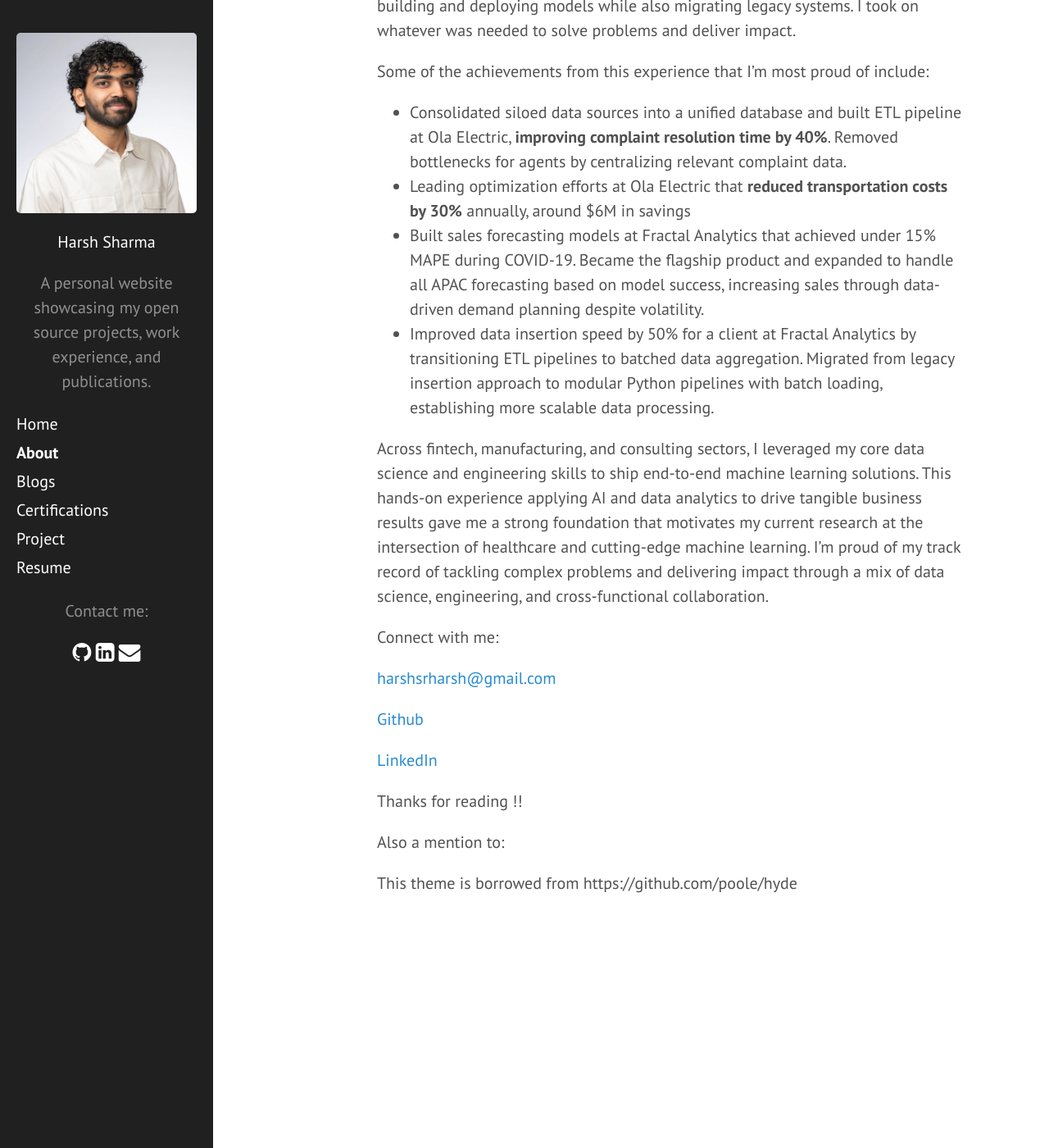
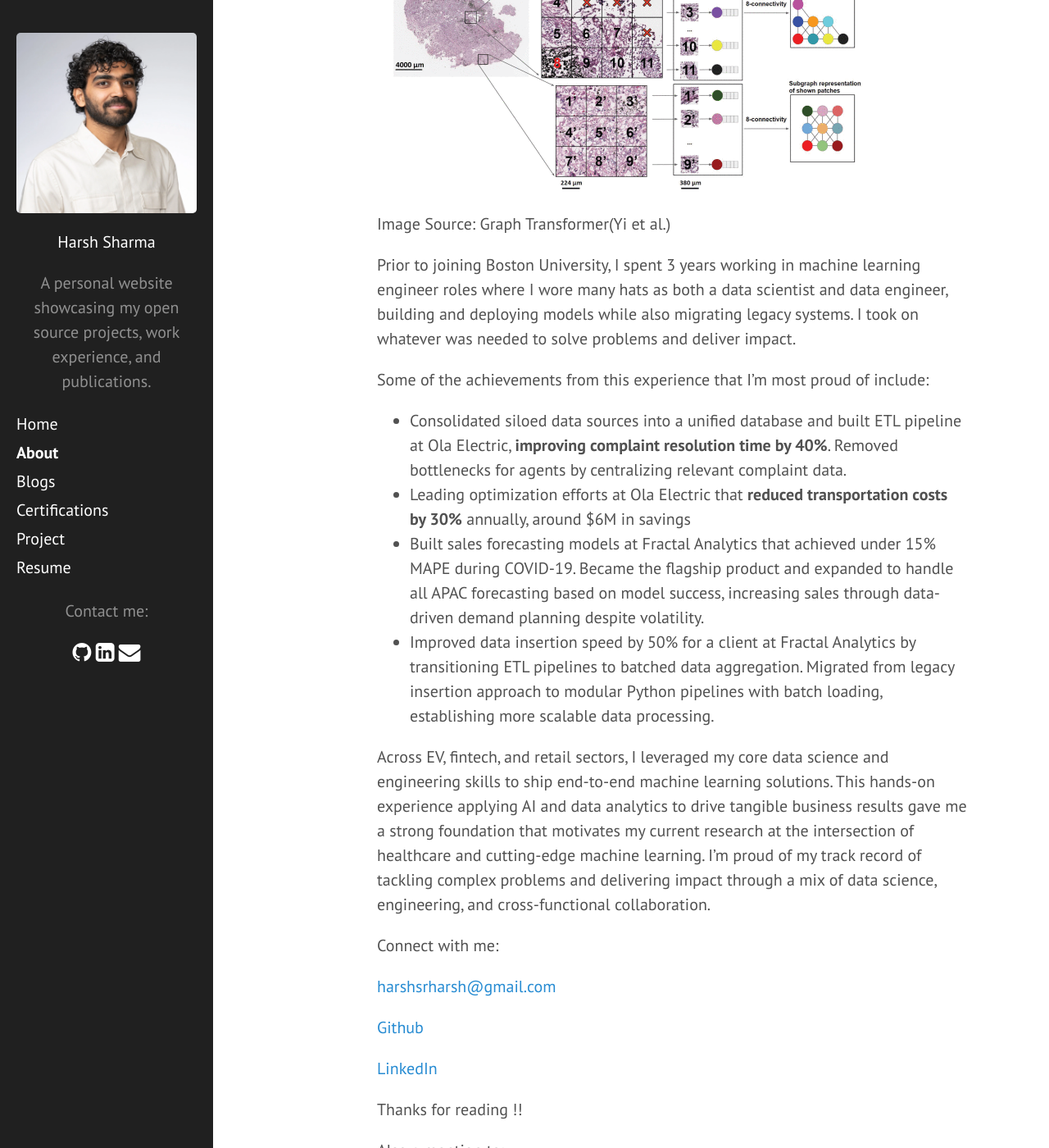
Before and after one commit to 97harsh/97harsh.github.io, a Jekyll site: the page built from about.md, in a window 1280 px wide and 1400 px high, scrolled down 648 px. Shown: the whole window at 82% size. Built offline with Jekyll 4.4.1, drawn with Linux system fonts in a browser that asks for light colours; nearby versions of some CDN libraries; Markdown is read by kramdown in place of the engine named in the settings; a script that is not in the unit is left out.

Commit message:
added graph transformer image, modified description

```diff
--- a/about.md
+++ b/about.md
@@ -15,6 +15,9 @@ I am currently doing my Master's in AI from Boston University.
 
 One particularly exciting project I'm working on looks at aggregating brain imaging data from different sources for individual patients. The goal is to build predictive models that can analyze these aggregated neurological images to detect conditions like Alzheimer's disease and chronic traumatic encephalopathy. While this is ambitious work, I'm using transformers and graph learning to account for missing data and identify the most salient features across modalities. This type of multimodal aggregation and analysis could someday unlock new insights into neurological disorders and personalized medicine, even in the face of missing data.
 
+![Graph transformers](/assets/images/gtp_build_graph.png){:class="post-images-class" title="Building Graphs using images"}
+Image Source: Graph Transformer(Yi et al.)
+
 
 Prior to joining Boston University, I spent 3 years working in machine learning engineer roles where I wore many hats as both a data scientist and data engineer, building and deploying models while also migrating legacy systems. I took on whatever was needed to solve problems and deliver impact.
 
@@ -27,7 +30,7 @@ Some of the achievements from this experience that I'm most proud of include:
  * Improved data insertion speed by 50% for a client at Fractal Analytics by transitioning ETL pipelines to batched data aggregation. Migrated from legacy insertion approach to modular Python pipelines with batch loading, establishing more scalable data processing.
 
 
-Across fintech, manufacturing, and consulting sectors, I leveraged my core data science and engineering skills to ship end-to-end machine learning solutions. This hands-on experience applying AI and data analytics to drive tangible business results gave me a strong foundation that motivates my current research at the intersection of healthcare and cutting-edge machine learning. I'm proud of my track record of tackling complex problems and delivering impact through a mix of data science, engineering, and cross-functional collaboration.
+Across EV, fintech, and retail sectors, I leveraged my core data science and engineering skills to ship end-to-end machine learning solutions. This hands-on experience applying AI and data analytics to drive tangible business results gave me a strong foundation that motivates my current research at the intersection of healthcare and cutting-edge machine learning. I'm proud of my track record of tackling complex problems and delivering impact through a mix of data science, engineering, and cross-functional collaboration.
 
 
 Connect with me:
```
